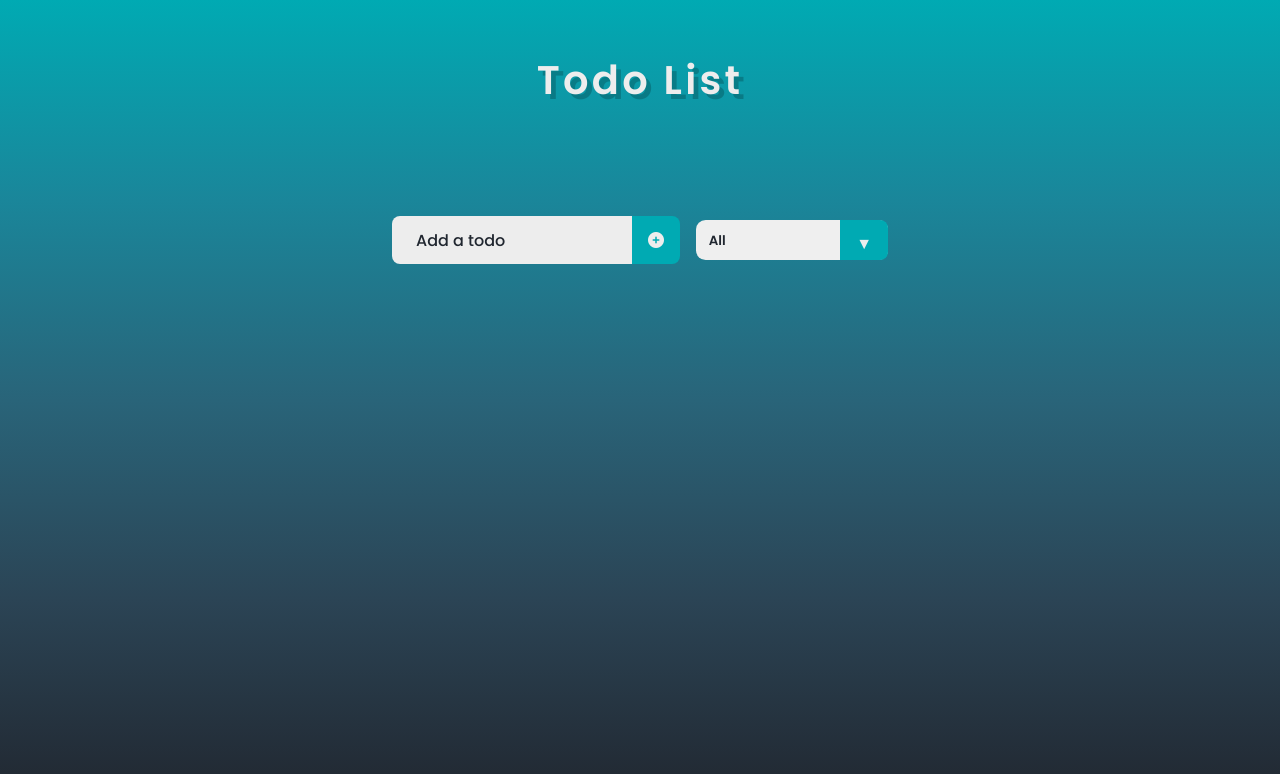
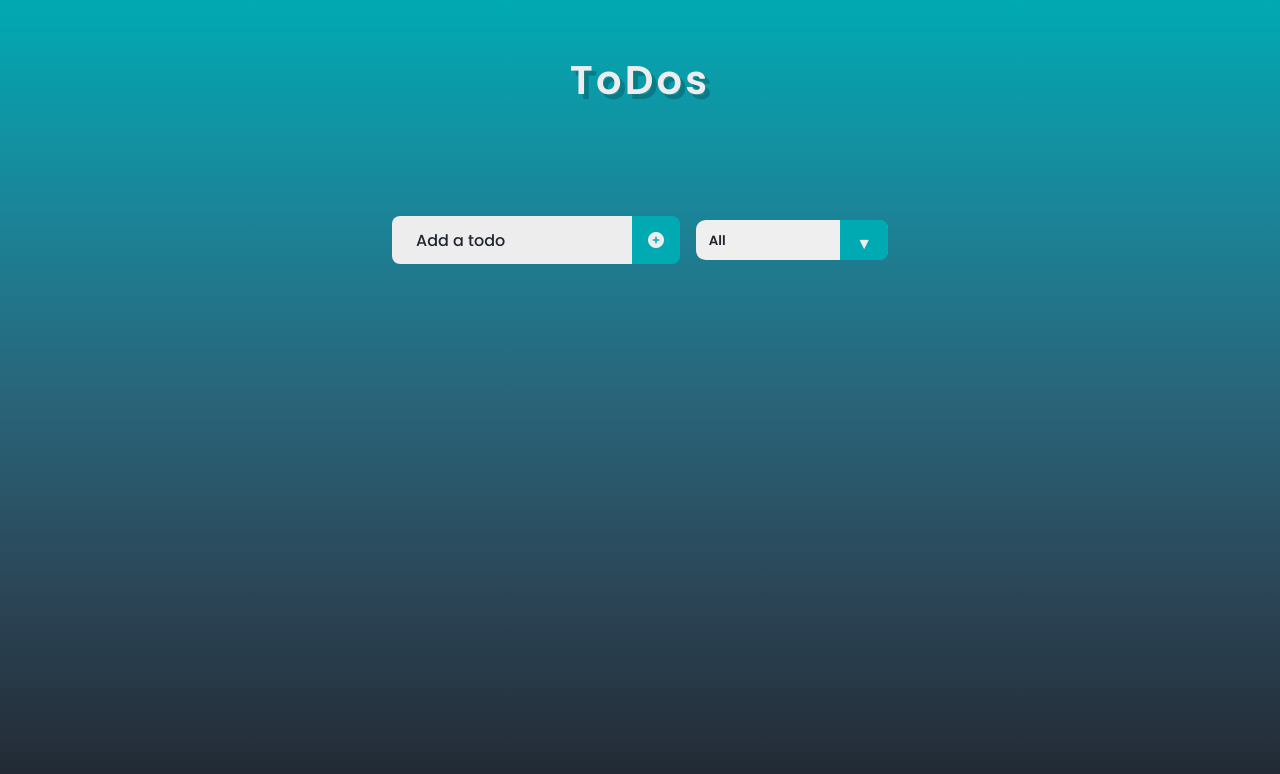
Before and after one commit to Danijel00/Todos-project, a website: page index.html in a window 1280 px wide. Drawn offline with Linux system fonts and the light colour scheme.

Commit message:
Update index.html

```diff
--- a/index.html
+++ b/index.html
@@ -39,11 +39,11 @@
     />
     <!-- ==== STYLING ==== -->
     <link rel="stylesheet" href="assets/css/style.css" />
-    <title>Todo list</title>
+    <title>ToDos</title>
   </head>
   <body>
     <header class="header">
-      <h1>Todo List</h1>
+      <h1>ToDos</h1>
     </header>
     <form class="form" action="#">
       <input type="text" class="form-input" placeholder="Add a todo" />
```
